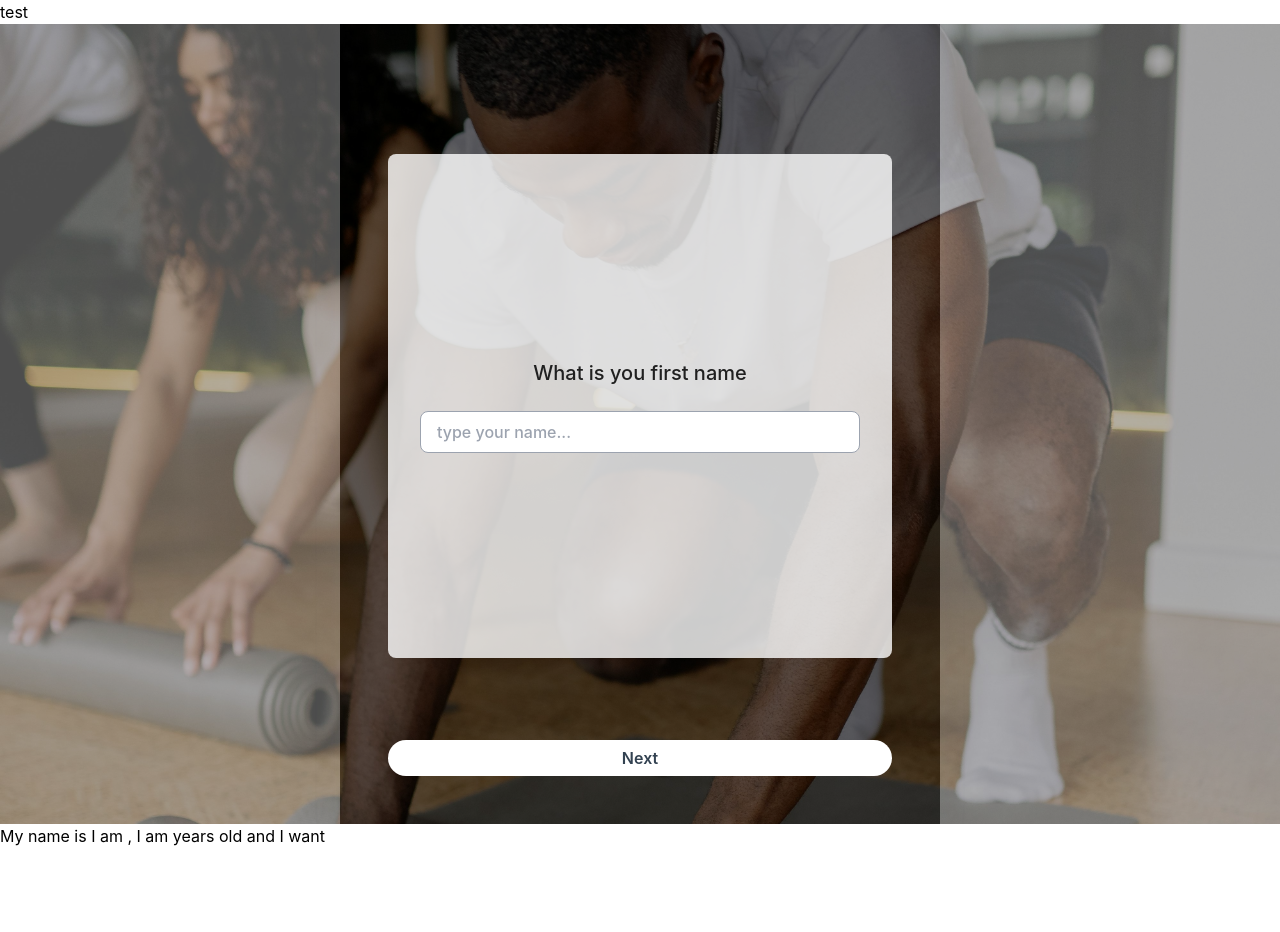
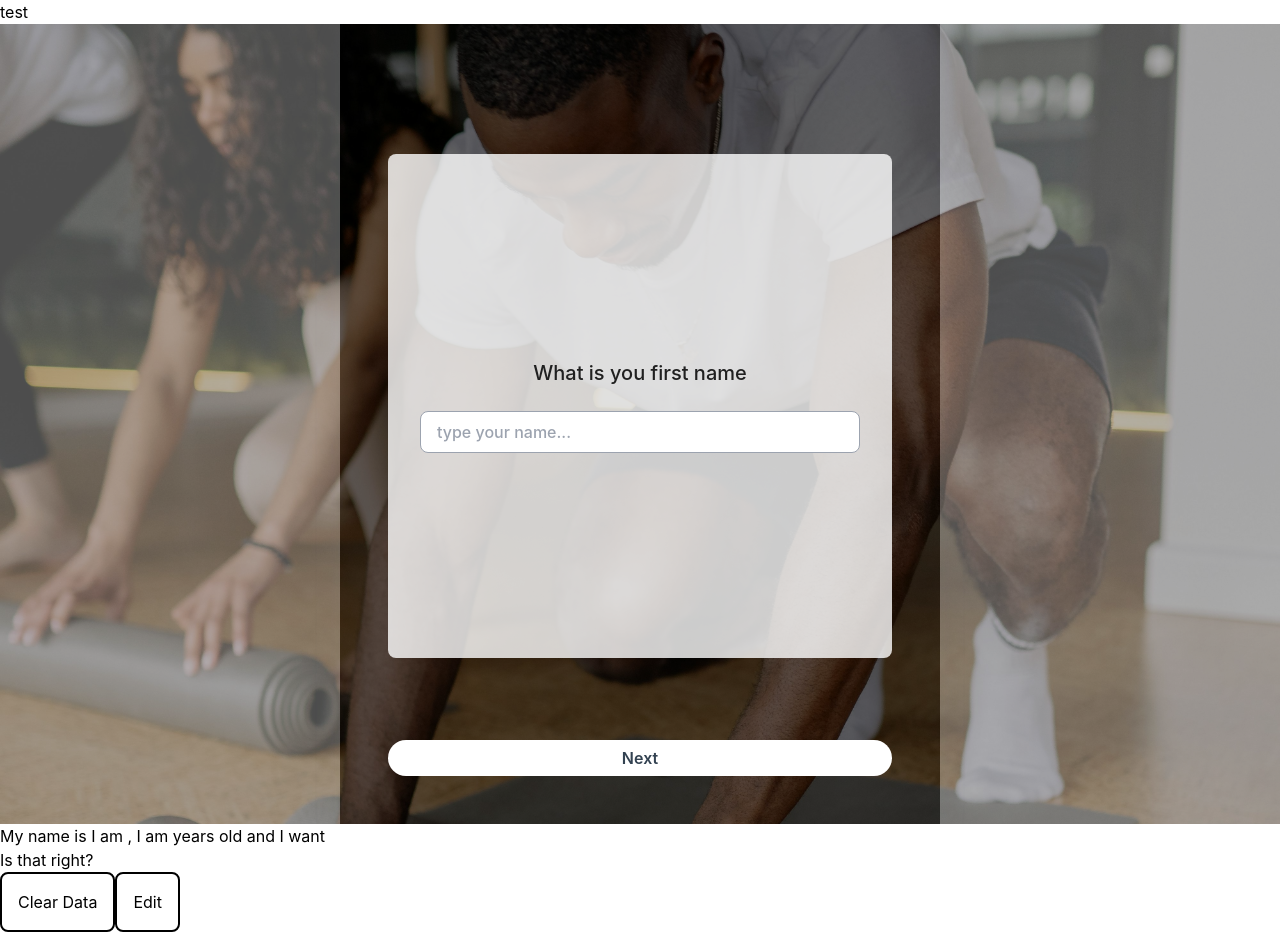
Before and after one commit to Braulin96/ProductFinder, a React (Create React App) app: page /questions in a window 1280 px wide. Before the commit the page ends 848 px from the top, so only its background shows below. Built offline with nearby package versions, Linux system fonts and the light colour scheme.

Commit message:
added option for button to clean the local storage

```diff
--- a/src/pages/Dashboard.js
+++ b/src/pages/Dashboard.js
@@ -3,9 +3,26 @@ import { useData } from "components/hooks/DataContext";
 
 const Dashboard = () => {
   const { name, goal, sex, age } = useData();
+  const cleanLocalStorage = () => {
+    localStorage.clear();
+  };
   return (
     <div>
-      My name is {name} I am {sex}, I am {age} years old and I want {goal}
+      <p>
+        My name is {name} I am {sex}, I am {age} years old and I want {goal}
+      </p>
+      <div>
+        Is that right?
+        <div className="flex">
+          <button
+            onClick={cleanLocalStorage}
+            className="p-4 rounded-lg border-2 border-black"
+          >
+            Clear Data
+          </button>
+          <button className="p-4 rounded-lg border-2 border-black">Edit</button>
+        </div>
+      </div>
     </div>
   );
 };
```
